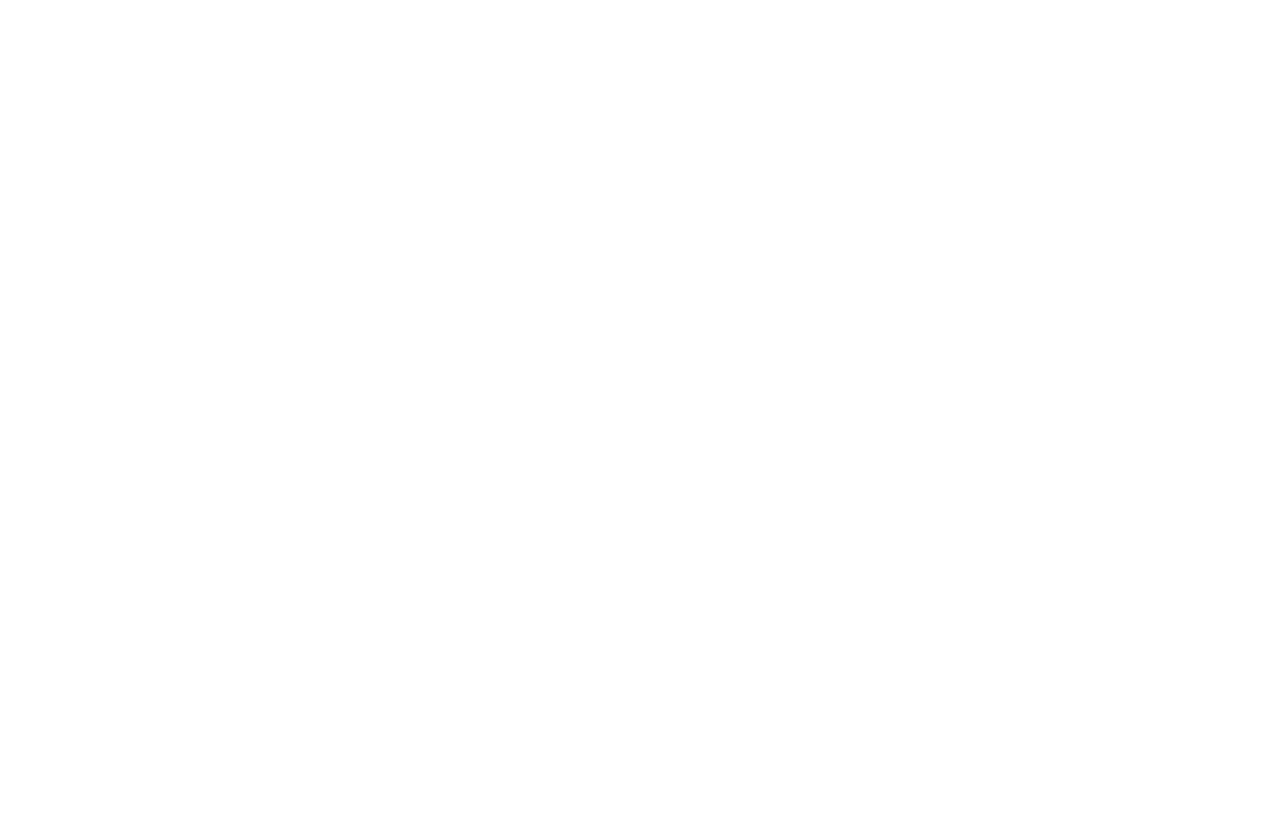
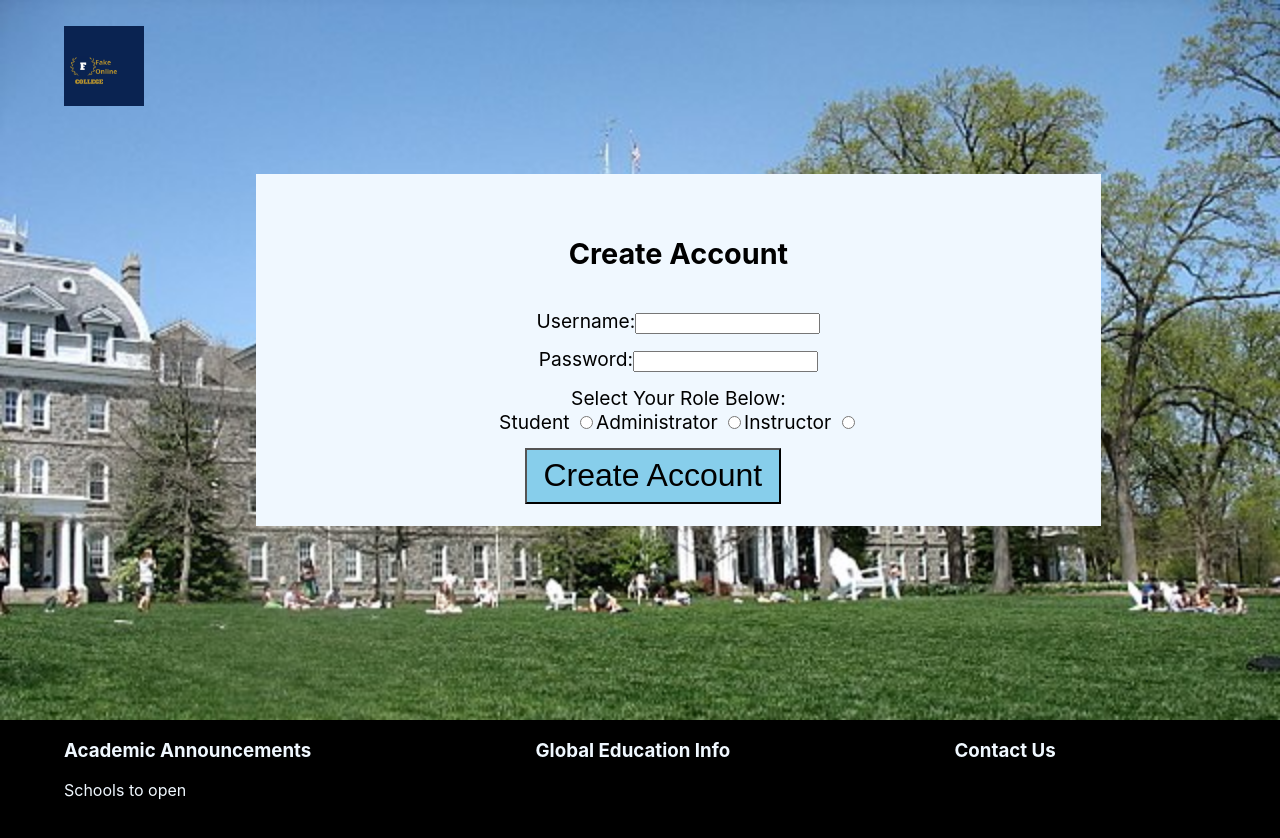
Before and after one commit to KudahShambare/My-College, a React (Create React App) app in the folder Frontend/my-college/: page /create-account in a window 1280 px wide. Shown: the top 838 px of the page. Before the commit the page ends 800 px from the top, so only its background shows below. Built offline with nearby package versions, Linux system fonts and the light colour scheme.

Commit message:
Create Account Form Added

```diff
--- a/Frontend/my-college/src/App.css
+++ b/Frontend/my-college/src/App.css
@@ -1,94 +1,103 @@
-.logo{
-  height:5rem;
-  width:5rem;
- margin:2% auto auto 5%;
+.logo {
+  height: 5rem;
+  width: 5rem;
+  margin: 2% auto auto 5%;
 }
 /*Home Page*/
-#homeTop{
-  display:grid;
+#homeTop {
+  display: grid;
   grid-template-columns: auto auto auto;
 }
-#home{
-  background-image:url("../src/Images/Background.jpg");
-  background-repeat:no-repeat;
-  background-size:cover;
-  height:90vh;
+#home {
+  background-image: url("../src/Images/Background.jpg");
+  background-repeat: no-repeat;
+  background-size: cover;
+  height: 90vh;
   margin-bottom: 0;
   float: bottom;
 }
 
-.navButtons{
-  margin-top:50vh;
-  margin-left:20%;
+.navButtons {
+  margin-top: 50vh;
+  margin-left: 20%;
   margin-top: 10%;
-
 }
-button{
-  background-color:skyblue;
-  height:15vh;
-  width:30vw;
+button {
+  background-color: skyblue;
+  height: 15vh;
+  width: 30vw;
   font-size: xx-large;
   margin-bottom: 5%;
-
 }
-h1{
+h1 {
   text-align: center;
-
 }
 /*Other Pages*/
-.pages{
-  background-image: url('../src/Images/Background.jpg');
-  height:90vh;
-  background-repeat:no-repeat;
-  background-size:cover;
- margin-top:0
+.pages {
+  background-image: url("../src/Images/Background.jpg");
+  height: 90vh;
+  background-repeat: no-repeat;
+  background-size: cover;
+  margin-top: 0;
 }
 
 /*Login*/
-.noAccount{
+.noAccount {
   margin-left: 30%;
   font-size: xx-large;
-  color:rgb(198, 230, 238);
+  color: rgb(198, 230, 238);
   font-weight: bold;
   background-color: black;
   text-decoration: none;
-
 }
-#formCard{
+#formCard {
   display: grid;
-  grid-template-columns: 50% 50% ;
+  grid-template-columns: 50% 50%;
   background-color: aliceblue;
   height: 65vh;
-  width:85vw;
+  width: 85vw;
   margin: 2% auto auto 5%;
 }
 
-form{
-  display:grid;
-  grid-template-columns:auto;
+form {
+  display: grid;
+  grid-template-columns: auto;
   background-color: rgb(202, 241, 228);
   text-align: center;
 }
-.submitButton{
+.submitButton {
   text-align: center;
   width: 10vw;
   height: 7vh;
   margin-left: 40%;
-
 }
-iframe{
-  height:40vh;
-  width:30vw;
-  margin:5% auto auto 15% ;
+iframe {
+  height: 40vh;
+  width: 30vw;
+  margin: 5% auto auto 15%;
 }
-
+#createAccount{
+  background-color: aliceblue;
+  width:60vw;
+  margin: 5% 20% ;
+  display: grid;
+  grid-template-columns:auto;
+  gap: 5%;
+  padding: 3%;
+  font-size: larger;
+}
+#createAccountButton{
+  margin-left: 30%;
+  height:7vh;
+  width:20vw;
+}
 /*Footer*/
-#footer{
-  background-color:black;
-  height:50vh;
-  color:aliceblue;
+#footer {
+  background-color: black;
+  height: 50vh;
+  color: aliceblue;
   margin-top: 0%;
-  padding-left:5%;
-  display:grid;
-  grid-template-columns:auto auto auto;
+  padding-left: 5%;
+  display: grid;
+  grid-template-columns: auto auto auto;
 }
--- a/Frontend/my-college/src/App.js
+++ b/Frontend/my-college/src/App.js
@@ -6,6 +6,7 @@
 import LogIn from "../src/Pages/LogIn";
 import StudentLogin from  "../src/Pages/StudentLogin";
 import StaffLogin from "../src/Pages/StaffLogin";
+import CreateAccount from './Pages/CreateAccount';
 function App() {
   return (
     <div className="App">
@@ -17,6 +18,7 @@
         <Route  path="/student-login" component={StudentLogin}/>
         <Route  path="/staff-login" component={StaffLogin}/>
         <Route  path="/courses" component={Courses}/>
+        <Route  path="/create-account" component={CreateAccount}/>
 
 
       </Switch>
--- /dev/null
+++ b/Frontend/my-college/src/Pages/CreateAccount.js
@@ -0,0 +1,36 @@
+import React from "react";
+import Footer from "../Components/Footer.js";
+import { Link } from "react-router-dom";
+import Logo from "../Images/College.png";
+
+const CreateAccount = () => {
+  return (
+    <>
+      <div className="pages">
+        <Link to="/">
+          <img src={Logo} alt="logo" className="logo" height="400" />
+        </Link>
+        <form id="createAccount">
+          <h2>Create Account</h2>
+          <section>
+            <label>Username:</label>
+            <input type="text" required />
+          </section>{" "}
+          <section>
+            <label>Password:</label>
+            <input type="text" required />
+          </section>
+          <section>
+            <label>Select Your Role Below:</label><br/>
+          Student  <input type="radio" name="role" value="student"/>
+          Administrator  <input type="radio" name="role" value="administrator"/>
+          Instructor  <input type="radio" name="role" value="instructor"/>
+          </section>
+          <button id="createAccountButton" >Create Account</button>
+        </form>
+      </div>
+      <Footer />
+    </>
+  );
+};
+export default CreateAccount;
```
Also changed, not shown: Frontend/my-college/src/Components/LogInForm.js (deleted), Frontend/my-college/src/Components/SignUpForm.js (deleted).
